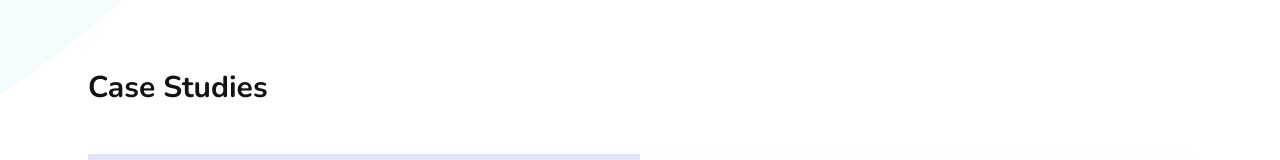
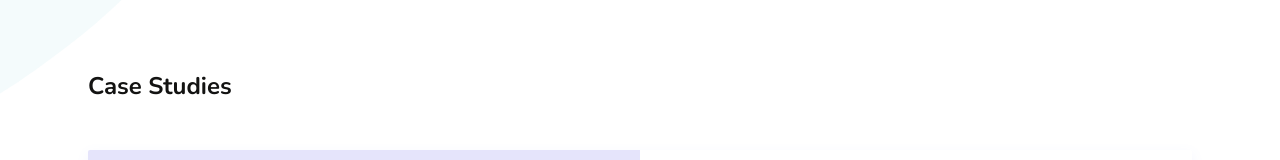
Before and after one commit to thushara-design/thushara-design.github.io, a React (Vite) app: page / in a window 1280 px wide. Shown: the part 486-646 px from the top of the page. Built offline with nearby package versions, Linux system fonts and the light colour scheme; a web font is replaced by a local one.

Commit message:
Fix case studies section heading size to match other sections

```diff
--- a/src/components/case-study.tsx
+++ b/src/components/case-study.tsx
@@ -17,7 +17,7 @@ const CaseStudy = () => {
 
   return (
     <AnimatedSection id="case-studies" className="space-y-12">
-      <h2 className="text-3xl font-bold">Case Studies</h2>
+      <h2 className="text-2xl font-bold">Case Studies</h2>
       <div className="grid grid-cols-1 gap-12 sm:grid-cols-2 lg:grid-cols-1">
         {caseStudiesData.map(({ image, title, slug, description, tags, externalLink }, index) => (
           <AnimatedSection
```
